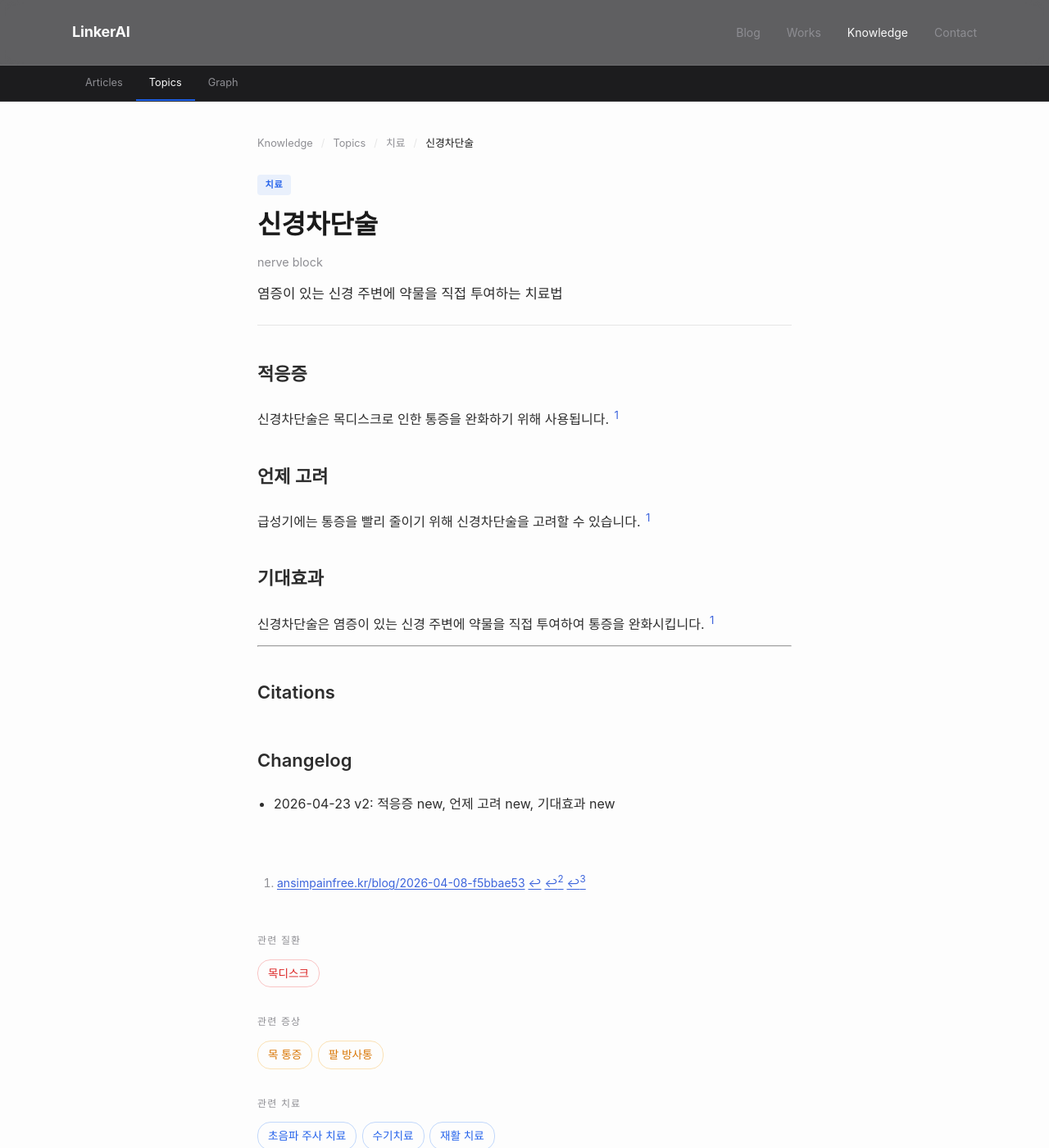
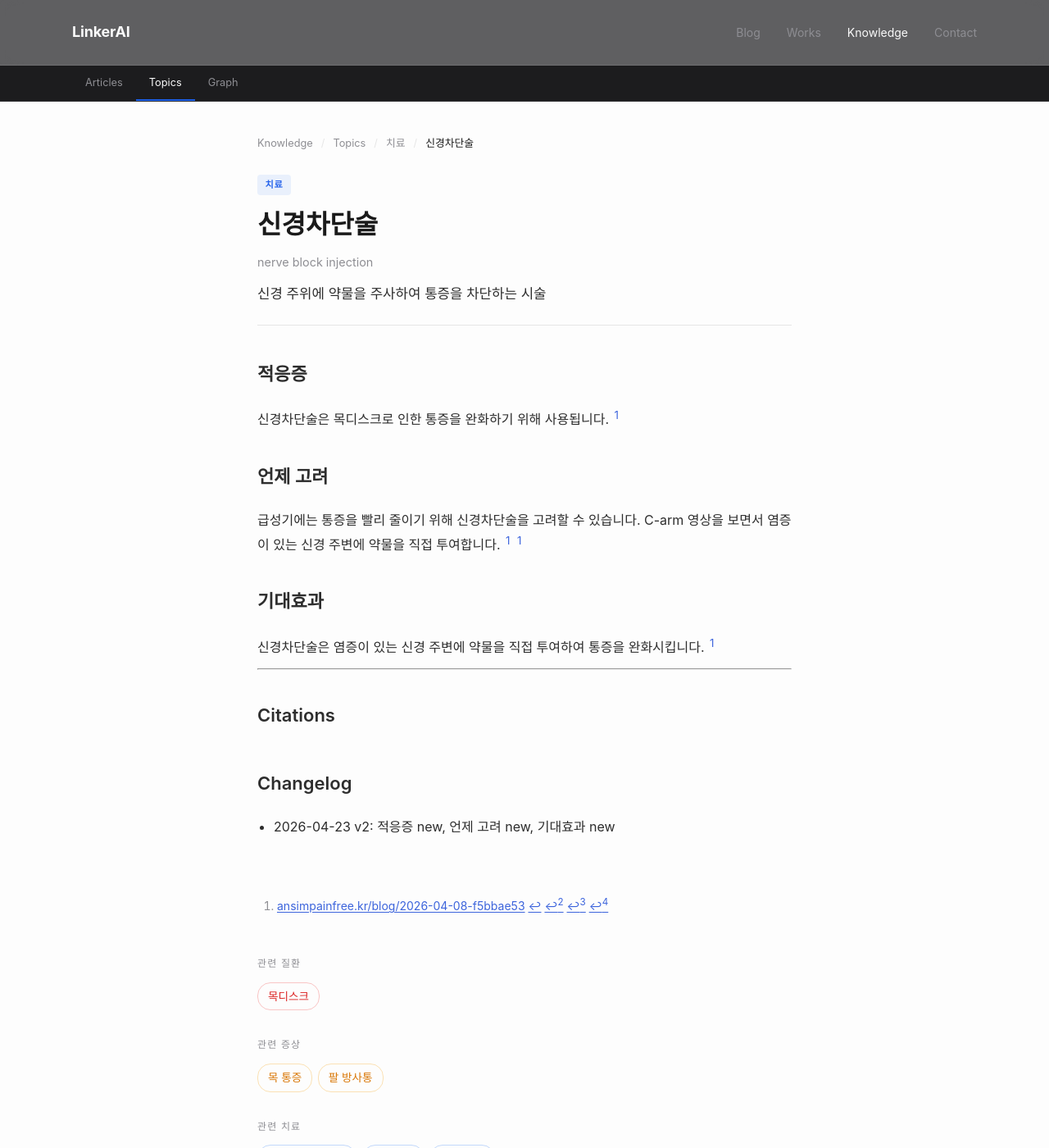
Before and after one commit to feelharmony/linkare-medical-knowledge, a Jekyll site: the page built from treatments/nerve-block-injection.md, in a window 1280 px wide and 1400 px high. Shown: the whole window at 82% size. Built offline with Jekyll 4.4.1, drawn with Linux system fonts in a browser that asks for light colours; some web fonts are replaced; some of the changed text lies outside the part shown.

Commit message:
auto-sync entity: 신경차단술 (nerve-block-injection) — finalize

```diff
--- a/treatments/nerve-block-injection.md
+++ b/treatments/nerve-block-injection.md
@@ -4,17 +4,17 @@ entity_id: nerve-block-injection
 entity_type: treatment
 permalink: /treatments/nerve-block-injection/
 title: 신경차단술
-description: 염증이 있는 신경 주변에 약물을 직접 투여하는 치료법
-title_en: nerve block
-last_reviewed: '2026-04-23'
-source_count: 0
-version: 2
+description: 신경 주위에 약물을 주사하여 통증을 차단하는 시술
+title_en: nerve block injection
+last_reviewed: '2026-04-25'
+source_count: 1
+version: 3
 ---
 ## 적응증
 신경차단술은 목디스크로 인한 통증을 완화하기 위해 사용됩니다. [^1]
 
 ## 언제 고려
-급성기에는 통증을 빨리 줄이기 위해 신경차단술을 고려할 수 있습니다. [^1]
+급성기에는 통증을 빨리 줄이기 위해 신경차단술을 고려할 수 있습니다. C-arm 영상을 보면서 염증이 있는 신경 주변에 약물을 직접 투여합니다. [^1] [^1]
 
 ## 기대효과
 신경차단술은 염증이 있는 신경 주변에 약물을 직접 투여하여 통증을 완화시킵니다. [^1]
```
